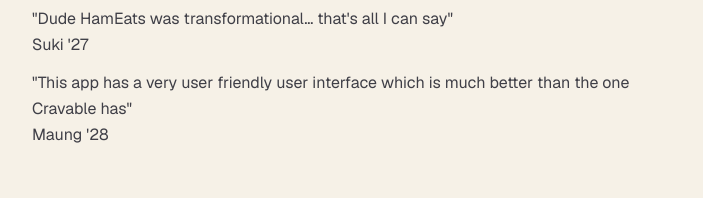
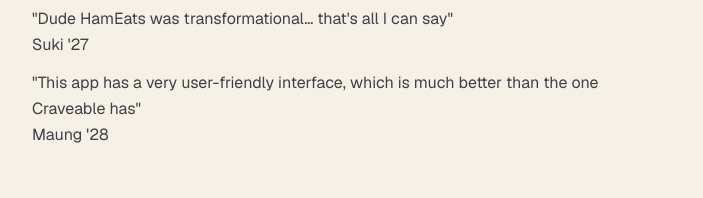
Before and after one commit to HamApps-Club/hameats, a Next.js app in the folder web/: page /about in a window 1280 px wide. Shown: the part 860-1058 px from the top of the page, without its empty margins (288-991 px from the left). Built offline with nearby package versions, Linux system fonts and the light colour scheme; no server answers.

Commit message:
About: correct Maung's review wording

```diff
--- a/web/app/about/page.tsx
+++ b/web/app/about/page.tsx
@@ -70,7 +70,7 @@ export default function AboutPage() {
             Suki &apos;27
           </p>
           <p>
-            &quot;This app has a very user friendly user interface which is much better than the one Cravable has&quot;
+            &quot;This app has a very user-friendly interface, which is much better than the one Craveable has&quot;
             <br />
             Maung &apos;28
           </p>
```
